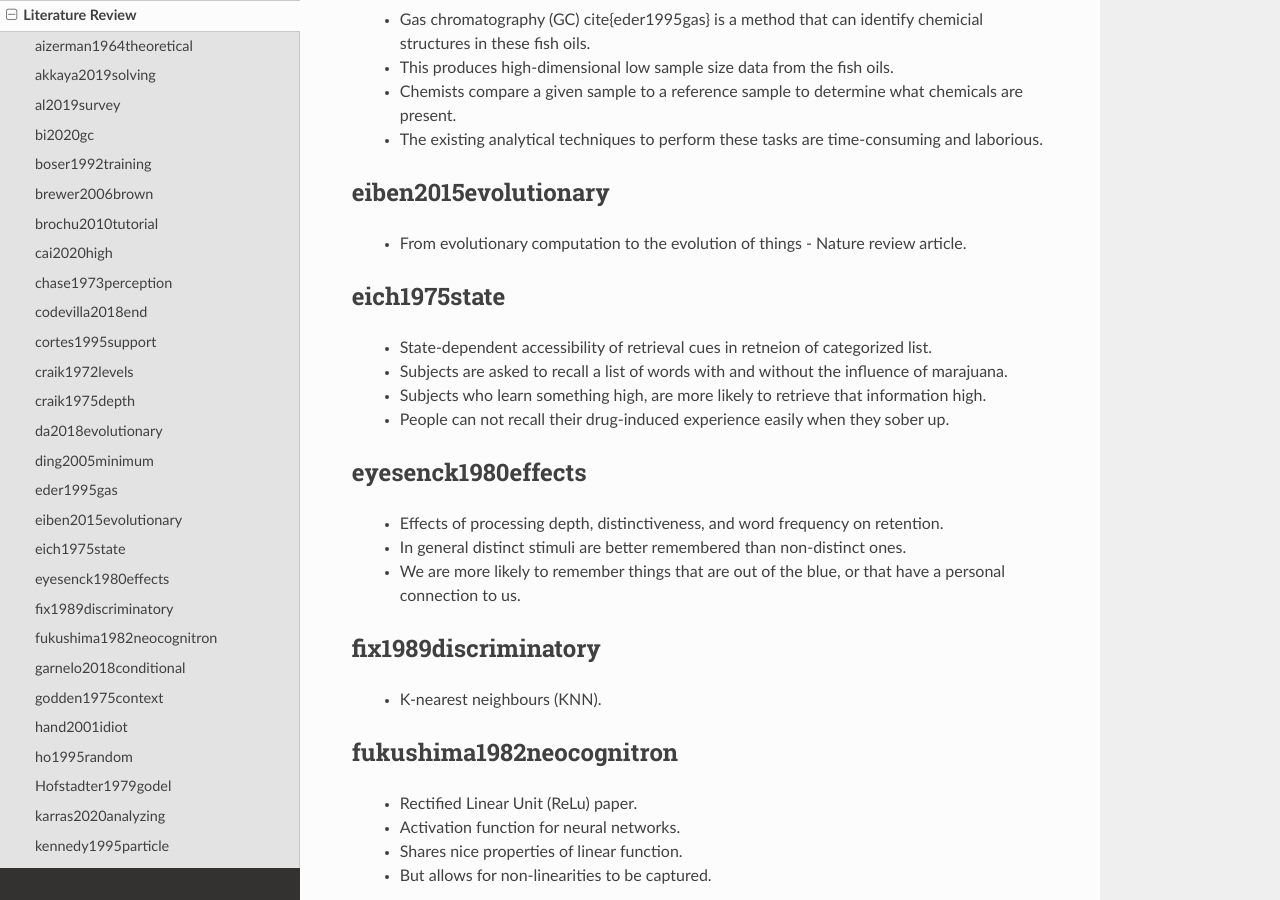
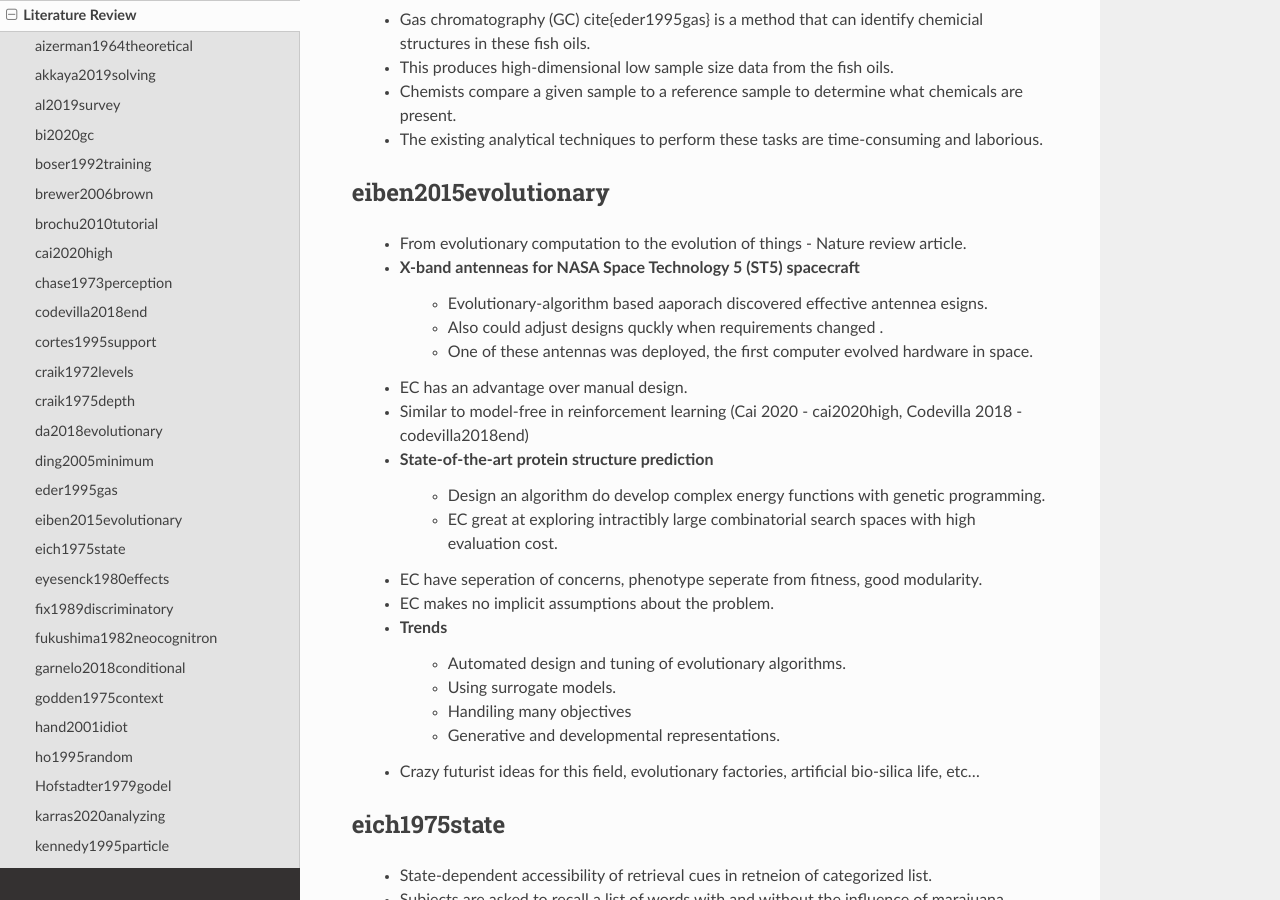
Before and after one commit to woodRock/fishy-business, a Sphinx documentation site: the page built from docs/source/papers.rst, in a window 1280 px wide and 900 px high, scrolled down 3184 px. Built offline with Sphinx 7.4.7 and the Read the Docs theme 2.0.0, drawn with Linux system fonts in a browser that asks for light colours.

Commit message:
More notes...

```diff
--- a/docs/source/papers.rst
+++ b/docs/source/papers.rst
@@ -115,6 +115,23 @@ eder1995gas
 eiben2015evolutionary
 ---------------------
     * From evolutionary computation to the evolution of things - Nature review article.
+    * X-band antenneas for NASA Space Technology 5 (ST5) spacecraft
+        * Evolutionary-algorithm based aaporach discovered effective antennea esigns.
+        * Also could adjust designs quckly when requirements changed .
+        * One of these antennas was deployed, the first computer evolved hardware in space.
+    * EC has an advantage over manual design.
+    * Similar to model-free in reinforcement learning (Cai 2020 - cai2020high, Codevilla 2018 - codevilla2018end)
+    * State-of-the-art protein structure prediction
+        * Design an algorithm do develop complex energy functions with genetic programming.
+        * EC great at exploring intractibly large combinatorial search spaces with high evaluation cost.
+    * EC have seperation of concerns, phenotype seperate from fitness, good modularity.
+    * EC makes no implicit assumptions about the problem.
+    * Trends
+        * Automated design and tuning of evolutionary algorithms.
+        * Using surrogate models.
+        * Handiling many objectives
+        * Generative and developmental representations.
+    * Crazy futurist ideas for this field, evolutionary factories, artificial bio-silica life, etc...
 
 eich1975state
 -------------
--- a/docs/source/thoughts.rst
+++ b/docs/source/thoughts.rst
@@ -107,3 +107,4 @@ brewer2006brown
     * Bayesian optimization through Gaussian Processes (GP) is an effective method for approximating prohibitive objective functions.
     * Those functions may be prohibitive, because they are intractable, or computationally expensive, or other reasons.
     * We used GP in the Conditional Neural Processes (Garnelo 2018, garnelo2018conditional) when building a the cnpRIR for Summer Research Project.
+    * The term neuro-evolutionary, used in (Eiben 2015 - eiben2015evolutionary), are hybrid algorithms that combine neural networks and evolutionary computation.
```
